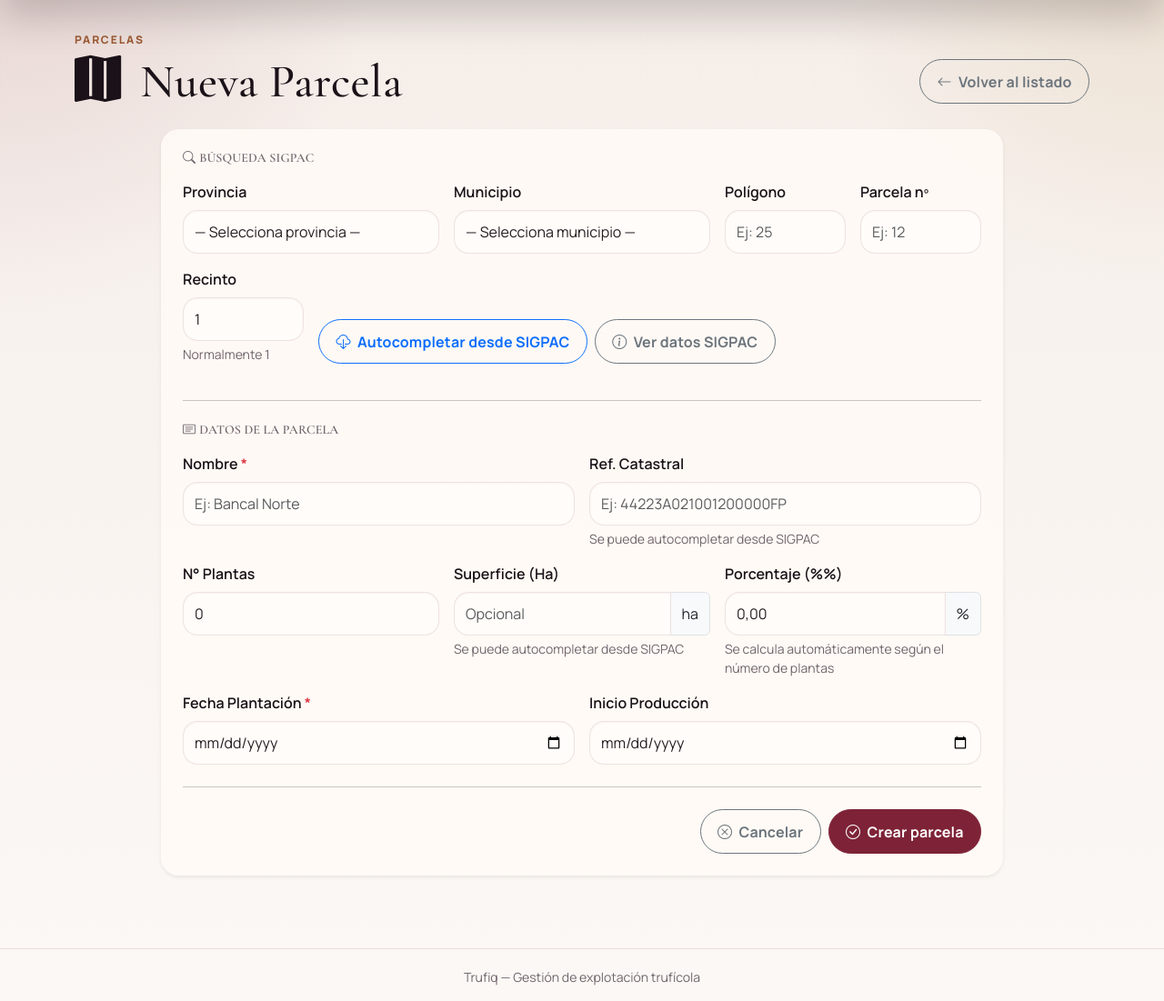
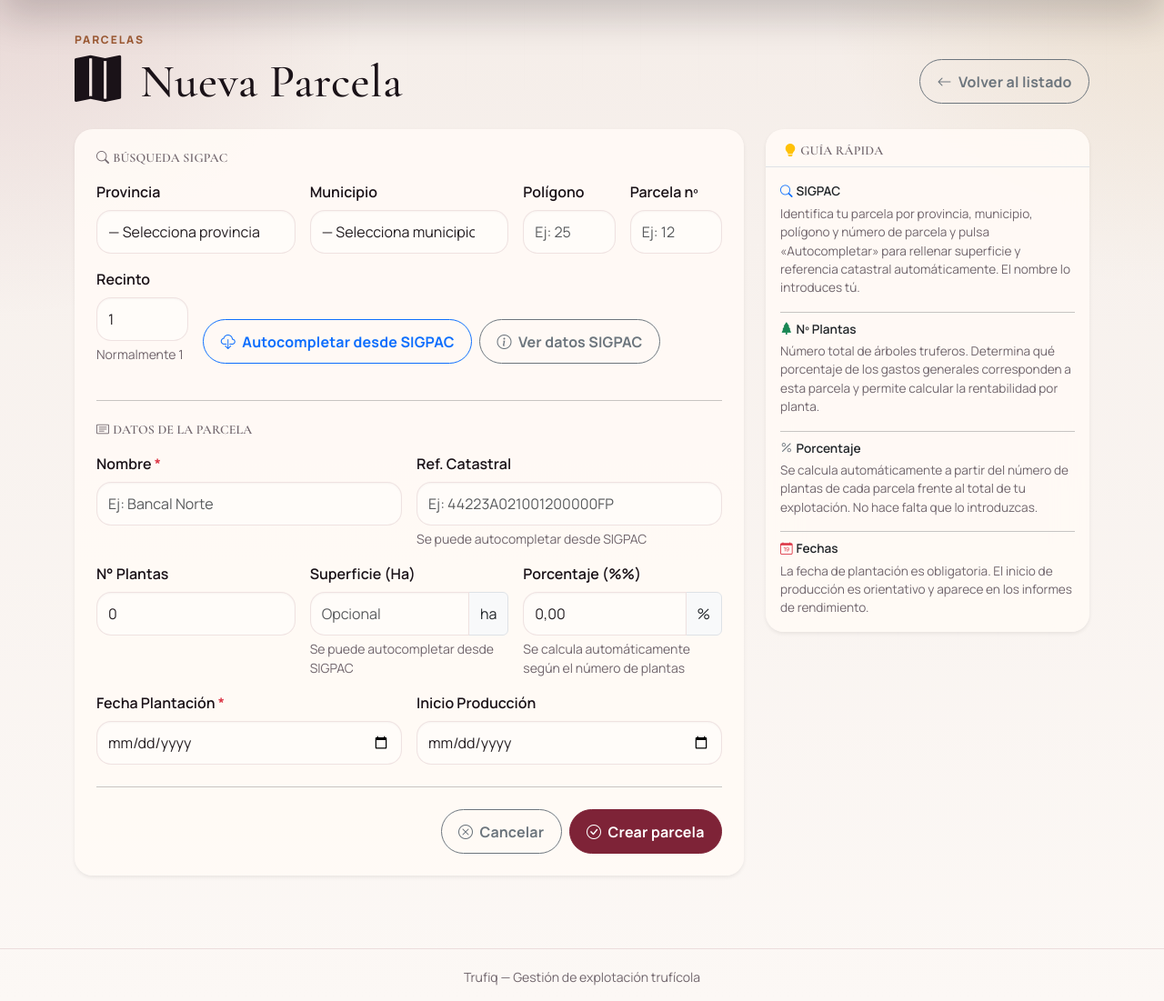
Before and after one commit to javigomezedo/truficultura, a Python web app: template app/templates/parcelas/form.html in a window 1280 px wide. Shown: the part 65-1166 px from the top of the page at 91% size. Run offline with Jinja, Linux system fonts and the light colour scheme; the template is opened without the code that fills it, so the values that code supplies are empty; some libraries are stand-ins or nearby versions.

Commit message:
feat(onboarding): panel de ayuda en formulario de nueva parcela
- Layout 2 columnas (col-xl-8 + col-xl-4) solo al crear, no al editar
- Panel sticky con guía rápida: SIGPAC, Nº Plantas, Porcentaje, Fechas
- El panel desaparece al editar para no añadir ruido innecesario

```diff
--- a/app/templates/parcelas/form.html
+++ b/app/templates/parcelas/form.html
@@ -21,8 +21,8 @@
         </a>
     </div>
 
-    <div class="row justify-content-center">
-        <div class="col-xl-10">
+    <div class="row {% if not plot %}align-items-start g-4{% else %}justify-content-center{% endif %}">
+        <div class="{% if not plot %}col-xl-8{% else %}col-xl-10{% endif %}">
     <div class="card tf-panel shadow-sm border-0">
         <div class="card-body p-4">
             <form action="{{ action }}" method="{{ method }}" novalidate>
@@ -314,6 +314,39 @@
         </div>
     </div>
         </div>
+
+        {% if not plot %}
+        <div class="col-xl-4">
+            <div class="card border-0 shadow-sm sticky-top" style="top: 80px;">
+                <div class="card-header bg-transparent border-bottom pt-3 pb-2">
+                    <h6 class="fw-semibold mb-0 small text-uppercase text-muted">
+                        <i class="bi bi-lightbulb-fill text-warning me-1"></i>{{ _("Guía rápida") }}
+                    </h6>
+                </div>
+                <div class="card-body p-3" style="font-size: .85rem;">
+                    <div class="mb-3">
+                        <p class="fw-semibold mb-1"><i class="bi bi-search me-1 text-primary"></i>{{ _("SIGPAC") }}</p>
+                        <p class="text-muted mb-0">{{ _("Identifica tu parcela por provincia, municipio, polígono y número de parcela y pulsa «Autocompletar» para rellenar superficie y referencia catastral automáticamente. El nombre lo introduces tú.") }}</p>
+                    </div>
+                    <hr class="my-2">
+                    <div class="mb-3">
+                        <p class="fw-semibold mb-1"><i class="bi bi-tree-fill me-1 text-success"></i>{{ _("Nº Plantas") }}</p>
+                        <p class="text-muted mb-0">{{ _("Número total de árboles truferos. Determina qué porcentaje de los gastos generales corresponden a esta parcela y permite calcular la rentabilidad por planta.") }}</p>
+                    </div>
+                    <hr class="my-2">
+                    <div class="mb-3">
+                        <p class="fw-semibold mb-1"><i class="bi bi-percent me-1 text-secondary"></i>{{ _("Porcentaje") }}</p>
+                        <p class="text-muted mb-0">{{ _("Se calcula automáticamente a partir del número de plantas de cada parcela frente al total de tu explotación. No hace falta que lo introduzcas.") }}</p>
+                    </div>
+                    <hr class="my-2">
+                    <div>
+                        <p class="fw-semibold mb-1"><i class="bi bi-calendar-date me-1 text-danger"></i>{{ _("Fechas") }}</p>
+                        <p class="text-muted mb-0">{{ _("La fecha de plantación es obligatoria. El inicio de producción es orientativo y aparece en los informes de rendimiento.") }}</p>
+                    </div>
+                </div>
+            </div>
+        </div>
+        {% endif %}
     </div>
 </div>
 
```
